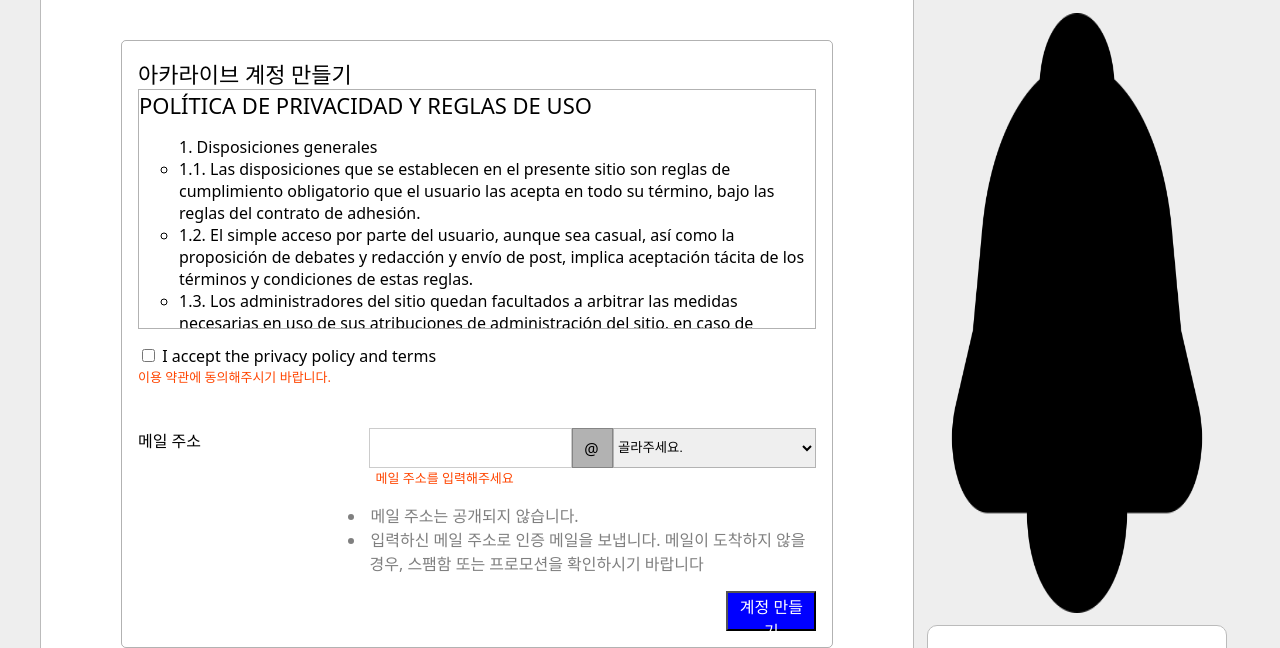
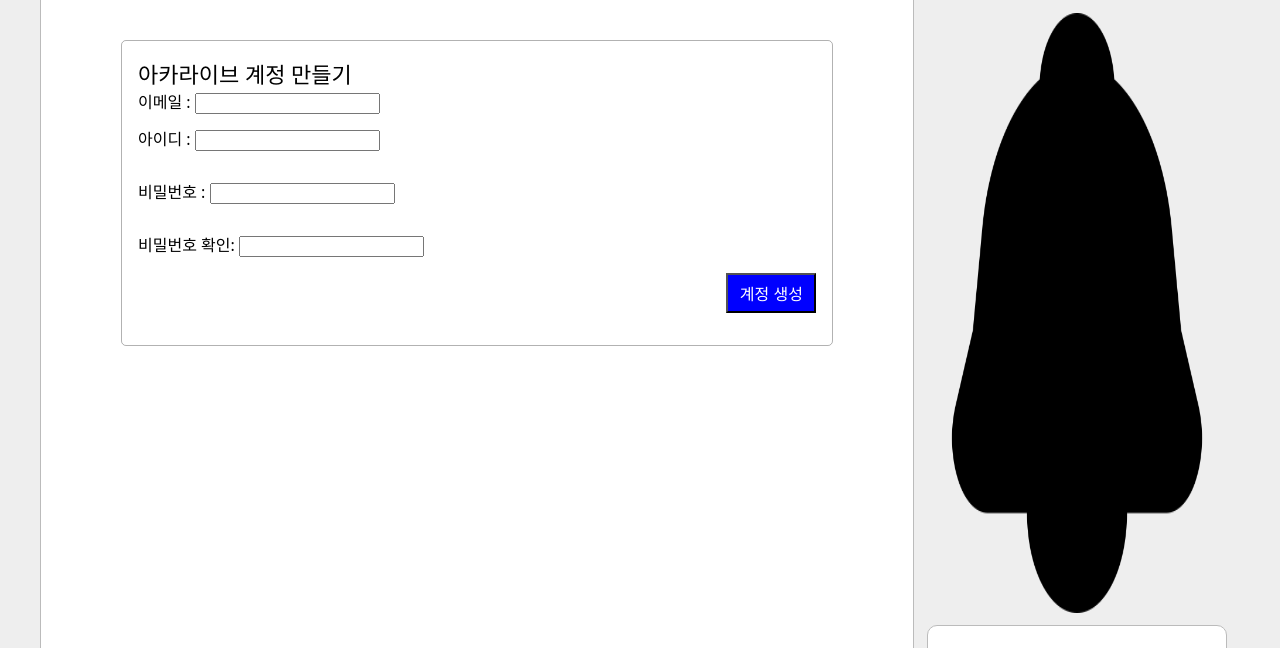
Before and after one commit to web5-kimgangmoon/teamproject_cloneCoding-Kim-Lee-Son-, a plain HTML site: page mkMembership/index.html in a window 1280 px wide. Both pictures are taken after a click on the button "계정 만들기". Shown: the part 77-725 px from the top of the page. Drawn offline with Linux system fonts and the light colour scheme.

Commit message:
feat:06:03-1

```diff
--- a/mkMembership/index.css
+++ b/mkMembership/index.css
@@ -1,3 +1,6 @@
+#idForm{
+    /* display: none; */
+}
 
 .sideCut{
     display: flex;
@@ -146,3 +149,29 @@ ul {list-style:inside;}
     font-size: 16px;
     float: right;
 }
+
+.idInfo{
+    display: block;
+}
+
+.addImage {
+    width: 400px;
+    height: 300px;
+    background-color: lightgray;
+    border-radius: 20px 20px / 20px 20px;
+    overflow: hidden;
+    margin: 0px 10px 10px 0px;
+}
+
+.inputImg {
+    width: 450px;
+    height: 350px;
+}
+
+.inputText{
+    margin: 1rem 0 1rem 0;
+}
+
+/* .inputText::after{
+    content: < ;
+} */
--- a/mkMembership/index.html
+++ b/mkMembership/index.html
@@ -459,7 +459,7 @@
                   <div class="mailAddress">
                     <div>메일 주소
 
-                      <select name="email" class="email right">
+                      <select name="email" class="email right" id="selectEmail">
                         <option disabled selected>골라주세요.</option>
                         <option value="gmail">@gmail.com</option>
                         <option value="naver">@naver.com</option>
@@ -482,7 +482,7 @@
                     </ul>
                     <div></div>
                   </div>
-                  <button class="createdAccount" id="createdBTN">계정 만들기</button>
+                  <button class="createdAccount" id="createdBTN" type="button">계정 만들기</button>
                 </form>
               </div>
             </div>
--- a/mkMembership/index.js
+++ b/mkMembership/index.js
@@ -14,7 +14,7 @@
 // };
 
 // document.getElementById("idForm").addEventListener("submit", function(event)
-function validateForm() {
+function validateForm(e) {
     const hideElem1 = document.getElementById("hide-1");
     const ckeckElem = document.getElementById("keep");
     const emailElem = document.getElementById("email");
@@ -22,7 +22,7 @@ function validateForm() {
     const isValid = true;
 
     if (!ckeckElem.checked) {
-        event.preventDefault();  // 폼 제출을 막음
+        e.preventDefault();  // 폼 제출을 막음
         hideElem1.classList.remove("hidden");
         hideElem1.classList.add("hide-1");
     } else {
@@ -35,6 +35,7 @@ function validateForm() {
         hideElem.classList.add("hide");
         isValid = false;
     } else {
+        e.preventDefault();
         hideElem.classList.remove("hide");
         hideElem.classList.add("hidden");
     }
@@ -43,7 +44,99 @@ function validateForm() {
 };
 
 
+
+const formElem = document.getElementById("idForm");
+// 전체를 감싸는 폼
+const BTNElem = document.getElementById("createdBTN");
+// 다음 버튼
+const inputElem = document.getElementById("email");
+// 이메일 적는칸
+const selectBox = document.querySelector('#selectEmail');
+const selectedOption = selectBox.options[selectBox.selectedIndex];
+const value = selectedOption.value;
+const target = document.getElementById("selectEmail");
+
+// target.options[target.selectedOption].value
+let idInf
+
+inputElem.oninput = (e) => {
+    // 아이디적는 칸에 값을 입력했을때
+    idInf = e.target.value
+    // idInf로 적은 아이디를 가져온다
+    // console.log(idInf);
+};
+
+/* <div>
+      프로필 이미지 :
+      <form class="inputImg" method="post" enctype="multipart/form-data"> <!-- 이미지 파일 데이터에 알맞는 enctype 설정 -->
+        <div class="addImage" id="image-show"> <!-- 이미지 띄울 공간 -->
+        </div>
+        <input type="file" accept="image/*" onchange="loadFile(this)">
+    </div> */
+
+BTNElem.onclick = () => {
+    formElem.innerHTML = // 폼안에 있는 html을 바꾼다
+    `<div class="idInfo">
+
+    <div>이메일 :
+      <input value="" type="text" id="fallback" class="fallback" name="emailInput" minlength="1" maxlength="64" spellcheck="false" autocomplete="on" >
+    </div>
+    <div>아이디 :
+      <input type="text" id="idInput" class="inputText" name="idInput" minlength="8" maxlength="64" spellcheck="false" autocomplete="on" >
+    </div>
+    <div>비밀번호 :
+      <input type="text" id="pwInput" class="inputText" name="pwInput" minlength="8" maxlength="64" spellcheck="false" autocomplete="on" >
+    </div>
+    <div>비밀번호 확인:
+      <input type="text" id="pwInputCheck" class="inputText" name="pwInput" minlength="8" maxlength="64" spellcheck="false" autocomplete="on" >
+    </div>
+    <div>
+      <button class="createdAccount" id="createdBtn" type="button">계정 생성</button>
+    </div>
+    <style>
+    .inputText::after{
+        content: <
+    }
+    </style>
+  </div>`
+
+    // const emailInput = document.getElementById("emailInput");
+    // emailInput.innerHTML = idInf;
+
+    const fallback = document.getElementById("fallback");
+    fallback.value = idInf.concat(target.options[target.selectedIndex].text);
+
+};
+
+
 // ckeckElem.addEventListener("click", ()=>{
 
 // 	hideElem1.classList.toggle("close");
 // });
+
+// function loadFile(input) {
+//     let file = input.files[0]; // 선택파일 가져오기
+
+//     let newImage = document.createElement("img"); //새 이미지 태그 생성
+
+//     //이미지 source 가져오기
+//     newImage.src = URL.createObjectURL(file);
+//     newImage.style.width = "100%"; //div에 꽉차게 넣으려고
+//     newImage.style.height = "100%";
+//     newImage.style.objectFit = "cover"; // div에 넘치지 않고 들어가게
+
+//     //이미지를 image-show div에 추가
+//     let container = document.getElementById('image-show');
+//     container.appendChild(newImage);
+// }
+
+const pwInputElem = document.getElementById("pwInput");
+const pwInputCheckElem = document.getElementById("pwInputCheck");
+const createdBtnElem = document.getElementById("createdBtn");
+
+createdBtnElem.onclick = () => {
+    if(pwInputElem!=pwInputCheckElem){
+    alert("비밀번호를 확인하세요.")
+    // console.log("비밀번호를 확인하세요.")
+    };
+}
```
